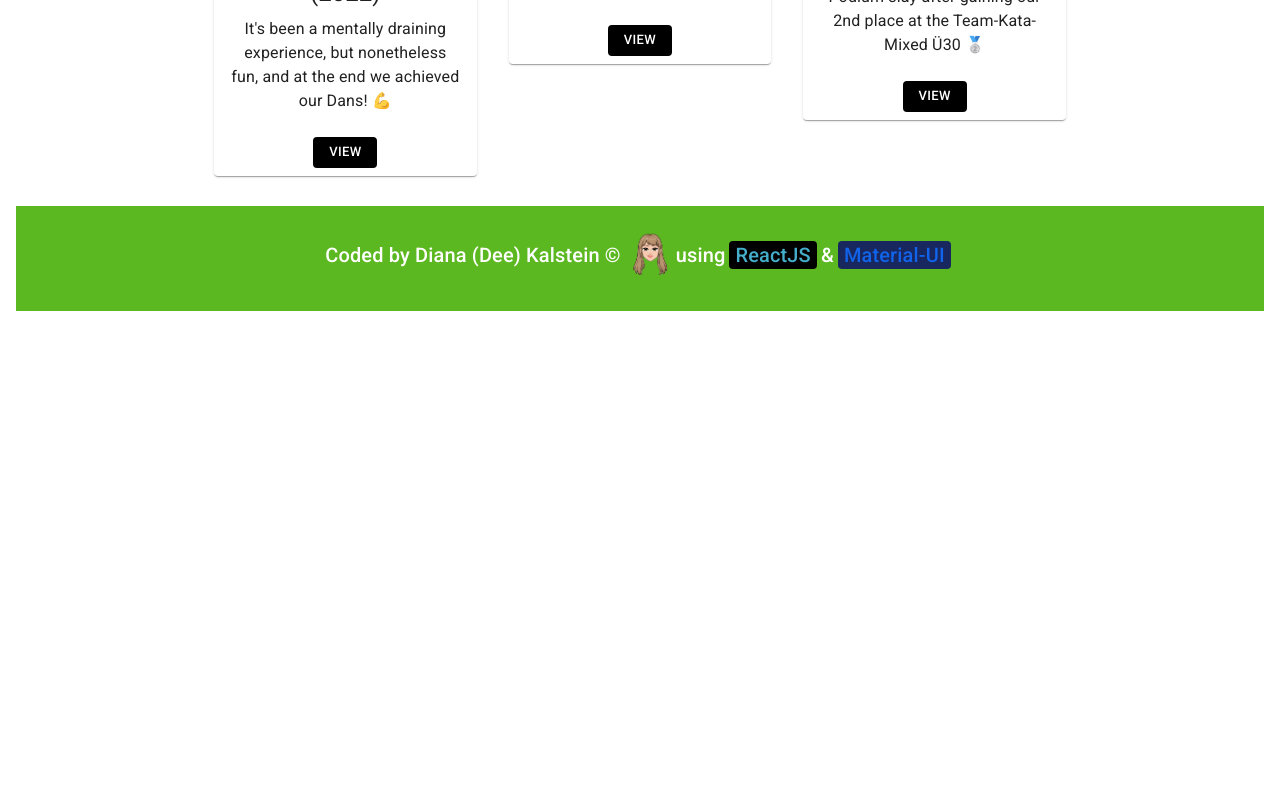
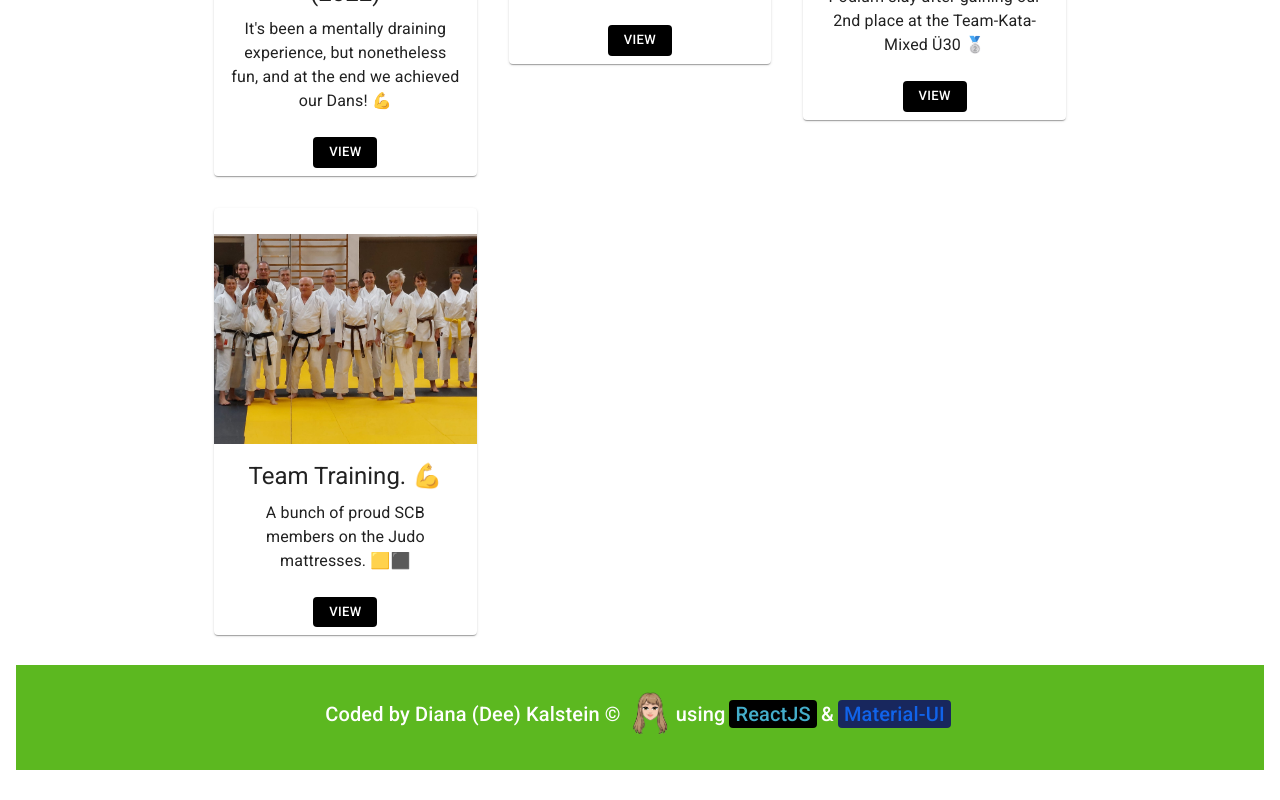
Before and after one commit to Deezledee/karate-photo-album, a React (Create React App) app: page / in a window 1280 px wide. Shown: the part 4286-5086 px from the top of the page. Before the commit the page ends 4627 px from the top, so only its background shows below. Built offline with nearby package versions, Linux system fonts and the light colour scheme.

Commit message:
Add team photo

```diff
--- a/package.json
+++ b/package.json
@@ -39,5 +39,8 @@
       "last 1 firefox version",
       "last 1 safari version"
     ]
+  },
+  "devDependencies": {
+    "@babel/plugin-transform-private-property-in-object": "^7.22.5"
   }
 }
--- a/src/App.jsx
+++ b/src/App.jsx
@@ -34,6 +34,8 @@ import dianaGinaTetiana from "./images/diana-gina-tetiana.jpg";
 import martinDianaNikos from "./images/martin-diana-nikos.jpg";
 import unsu from "./images/unsu.jpg";
 import nikosDianaTetiana from "./images/nikos-diana-tetiana.jpg";
+import teamTraining from "./images/team-training.jpg";
+
 
 const imageUrls = [
   {
@@ -151,6 +153,11 @@ const imageUrls = [
     description:
       "Podium slay after gaining our 2nd place at the Team-Kata-Mixed Ü30 🥈",
   },
+  {
+    imageUrl: teamTraining,
+    heading: "Team Training. 💪",
+    description: "A bunch of proud SCB members on the Judo mattresses. 🟨⬛",
+  }
 ];
 
 function App() {
```
Also changed, not shown: src/images/team-training.jpg (added), 1 other file (tests, documents, lock files or other folders).
